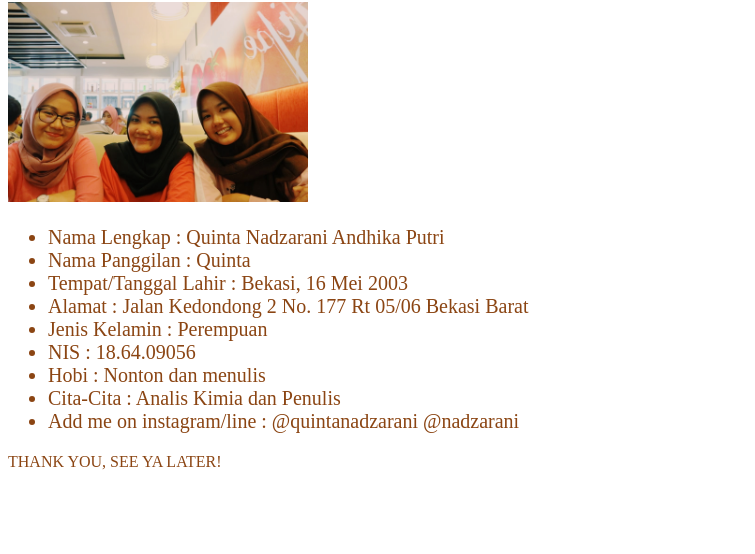
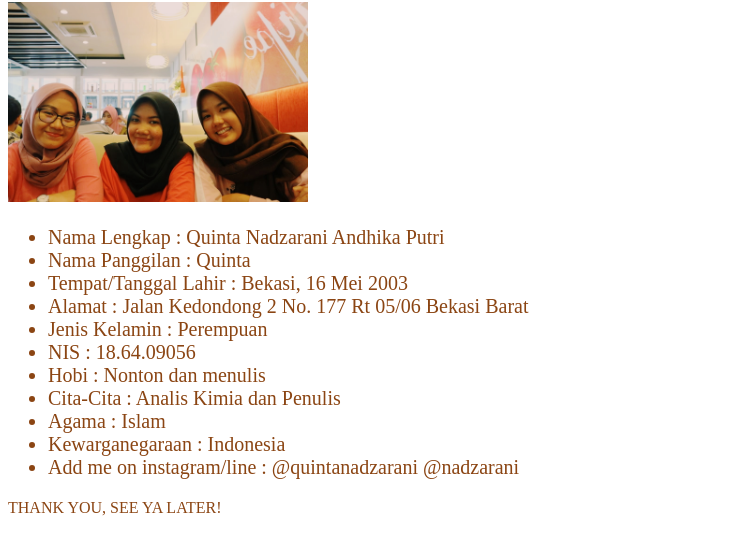
Before and after one commit to quintanadzarani/quintanadzarani.github.io, a plain HTML site: page index.html in a window 1280 px wide. Shown: the part 78-632 px from the top of the page, without its empty margins (0-755 px from the left). Drawn offline with Linux system fonts and the light colour scheme.

Commit message:
Update index.html

```diff
--- a/index.html
+++ b/index.html
@@ -23,6 +23,8 @@
 	<li>NIS 						: 18.64.09056</li>
 	<li>Hobi 						: Nonton dan menulis</li>
 	<li>Cita-Cita 					: Analis Kimia dan Penulis</li>
+	<li>Agama					: Islam</li>
+	<li>Kewarganegaraan				: Indonesia</li>
 	<li>Add me on instagram/line	: @quintanadzarani @nadzarani</li>
 </ul>
 	<p>THANK YOU, SEE YA LATER!</p>
```
